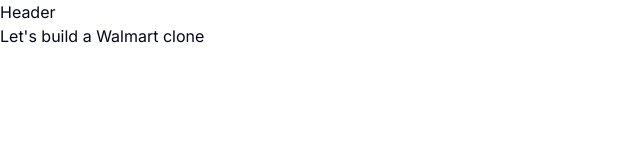
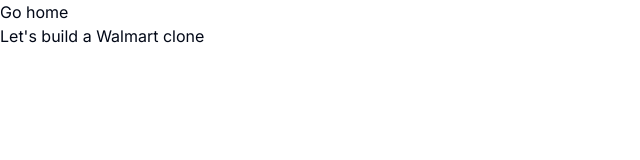
Before and after one commit to cainjason/walmart-clone-v1, a Next.js app: page / in a window 1280 px wide. Shown: the top 160 px of the page, without its empty margins (0-640 px from the left). Built offline with nearby package versions, Linux system fonts and the light colour scheme.

Commit message:
link for home page

```diff
--- a/components/Header.tsx
+++ b/components/Header.tsx
@@ -1,8 +1,11 @@
+import Link from "next/link";
 
 function Header() {
   return (
     <header>
-      Header
+			<Link href='/'>
+				Go home
+			</Link>
     </header>
   )
 }
```
